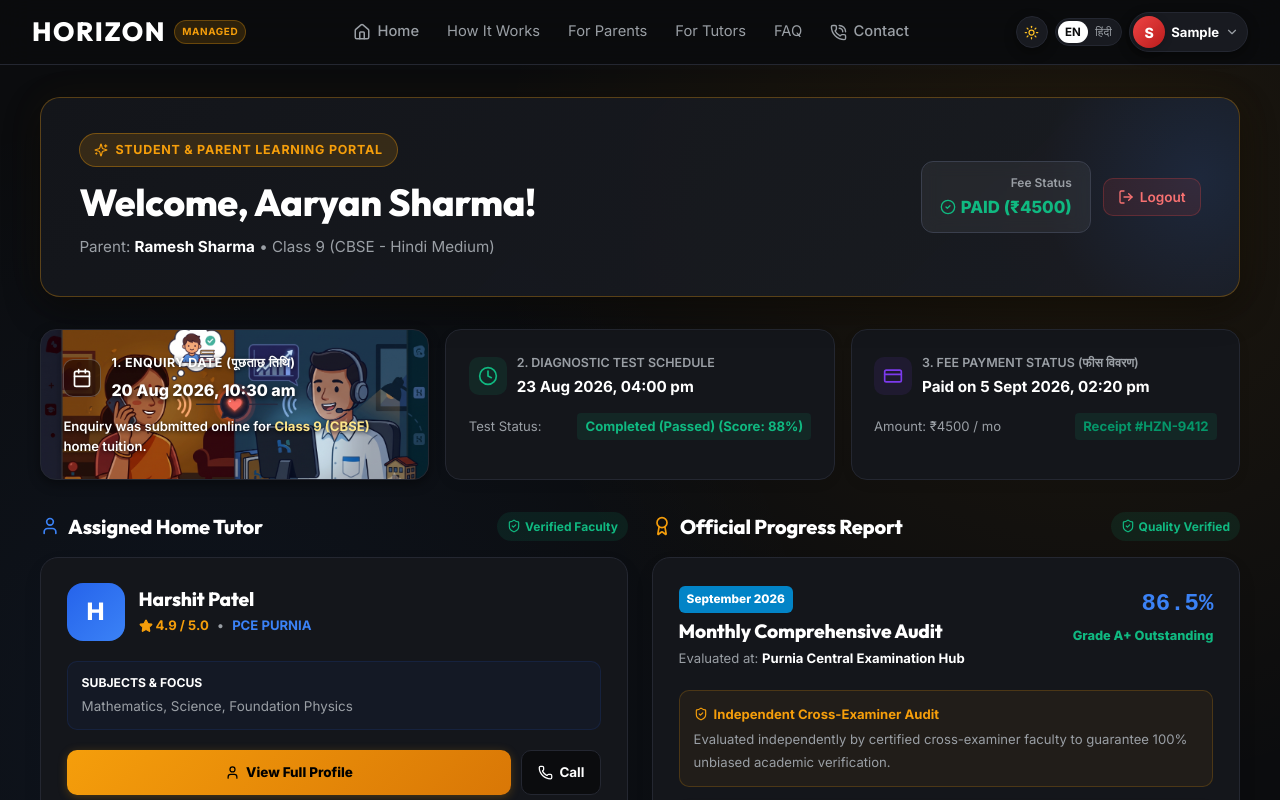
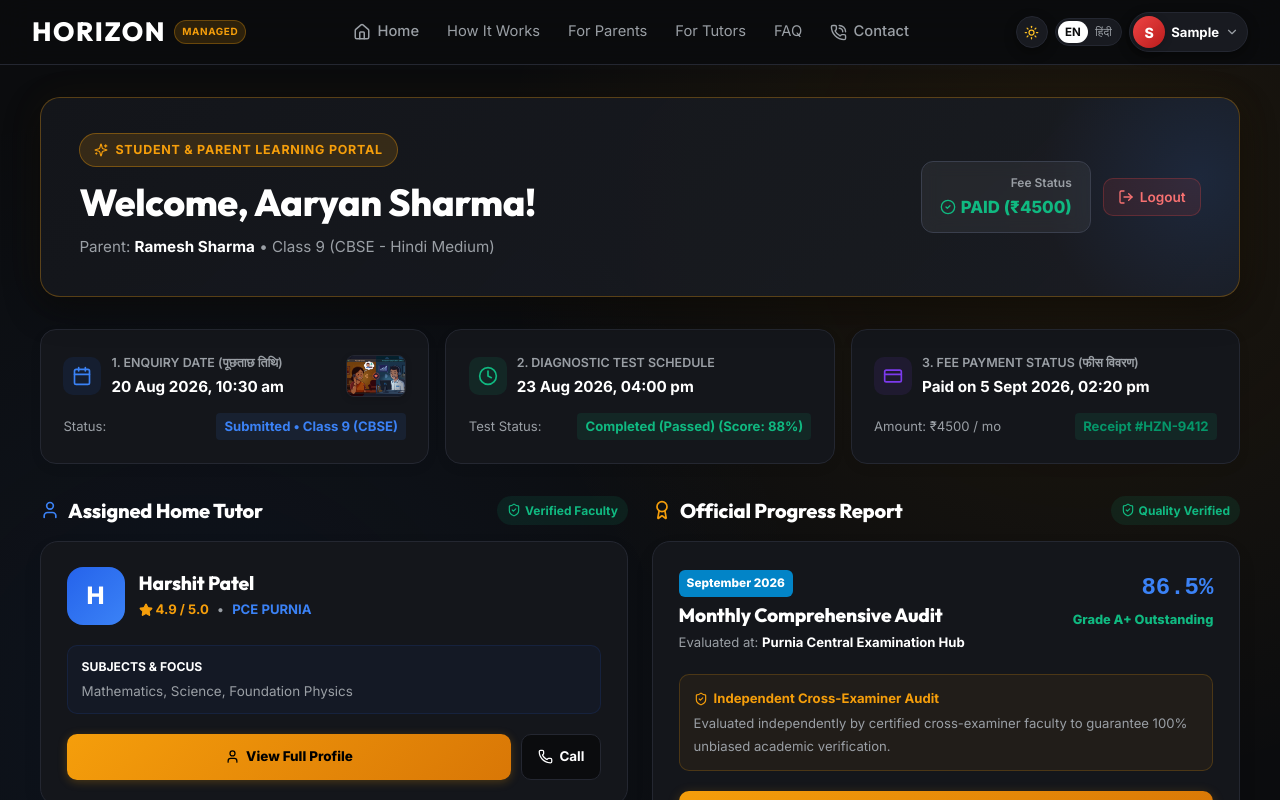
Before and after one commit to ctrlaltsolveorg-cloud/horizon-home-tuition, a Next.js app: page /student-dashboard in a window 1280 px wide. Shown: the top 800 px of the page. Built offline with nearby package versions, Linux system fonts and the light colour scheme; no server answers; the database is empty; sample sign-in values are in the browser's storage.

Commit message:
fix(ui): redesign enquiry card with clean thumbnail layout and sharp readable text

```diff
--- a/src/app/student-dashboard/page.tsx
+++ b/src/app/student-dashboard/page.tsx
@@ -329,27 +329,25 @@ export default function StudentDashboard() {
             gap: '1rem',
             marginBottom: '2rem'
           }}>
-            {/* Card 1: Kab Enquiry Ki Thi (With Clean enquiry_banner.png Background) */}
+            {/* Card 1: Kab Enquiry Ki Thi */}
             <div style={{
-              position: 'relative',
+              background: 'var(--card-bg)',
+              border: '1px solid var(--border-color)',
               borderRadius: '16px',
-              border: '1px solid var(--border-color)',
-              overflow: 'hidden',
-              boxShadow: 'var(--shadow-sm)',
-              backgroundImage: `url('/enquiry_banner.png')`,
-              backgroundSize: 'cover',
-              backgroundPosition: 'center',
-              padding: '1.4rem'
+              padding: '1.4rem',
+              boxShadow: '0 4px 16px rgba(0,0,0,0.03)',
+              display: 'flex',
+              flexDirection: 'column',
+              justifyContent: 'space-between'
             }}>
-              <div style={{ display: 'flex', alignItems: 'center', gap: '10px', marginBottom: '0.8rem', position: 'relative', zIndex: 2 }}>
+              <div style={{ display: 'flex', alignItems: 'center', justifyContent: 'space-between', gap: '10px', marginBottom: '0.8rem' }}>
+                <div style={{ display: 'flex', alignItems: 'center', gap: '10px', minWidth: 0 }}>
                   <div style={{
                     width: '38px',
                     height: '38px',
                     borderRadius: '10px',
-                  background: 'rgba(0, 0, 0, 0.45)',
-                  backdropFilter: 'blur(8px)',
-                  color: '#FFFFFF',
-                  border: '1px solid rgba(255, 255, 255, 0.25)',
+                    background: 'rgba(37, 99, 235, 0.1)',
+                    color: 'var(--primary)',
                     display: 'flex',
                     alignItems: 'center',
                     justifyContent: 'center',
@@ -357,18 +355,41 @@ export default function StudentDashboard() {
                   }}>
                     <Calendar size={20} />
                   </div>
-                <div>
-                  <div style={{ fontSize: '0.78rem', color: '#FFFFFF', fontWeight: 700, textTransform: 'uppercase', letterSpacing: '0.04em', textShadow: '0 1px 4px rgba(0,0,0,0.8)' }}>
+                  <div style={{ minWidth: 0 }}>
+                    <div style={{ fontSize: '0.78rem', color: 'var(--text-secondary)', fontWeight: 600, textTransform: 'uppercase', whiteSpace: 'nowrap', overflow: 'hidden', textOverflow: 'ellipsis' }}>
                       1. Enquiry Date (पूछताछ तिथि)
                     </div>
-                  <div style={{ fontSize: '1rem', fontWeight: 800, color: '#FFFFFF', marginTop: '2px', textShadow: '0 2px 5px rgba(0,0,0,0.9)' }}>
+                    <div style={{ fontSize: '0.95rem', fontWeight: 700, color: 'var(--text-primary)' }}>
                       {formatDate(enquiry?.enquiry_date)}
                     </div>
                   </div>
                 </div>
-              <p style={{ fontSize: '0.82rem', color: '#FFFFFF', margin: 0, position: 'relative', zIndex: 2, lineHeight: 1.5, fontWeight: 600, textShadow: '0 1px 4px rgba(0,0,0,0.9)' }}>
-                Enquiry was submitted online for <strong style={{ color: '#FDE68A', textShadow: '0 1px 4px rgba(0,0,0,0.9)' }}>{enquiry?.class_level} ({enquiry?.board})</strong> home tuition.
-              </p>
+
+                {/* Clean photo thumbnail preview */}
+                <div style={{
+                  width: '60px',
+                  height: '42px',
+                  borderRadius: '8px',
+                  overflow: 'hidden',
+                  border: '1px solid var(--border-color)',
+                  flexShrink: 0,
+                  boxShadow: '0 2px 6px rgba(0,0,0,0.15)',
+                  background: '#0d1520'
+                }}>
+                  {/* eslint-disable-next-line @next/next/no-img-element */}
+                  <img
+                    src="/enquiry_banner.png"
+                    alt="Enquiry Consultation"
+                    style={{ width: '100%', height: '100%', objectFit: 'cover' }}
+                  />
+                </div>
+              </div>
+              <div style={{ display: 'flex', alignItems: 'center', justifyContent: 'space-between', fontSize: '0.82rem' }}>
+                <span style={{ color: 'var(--text-secondary)' }}>Status:</span>
+                <span style={{ fontWeight: 700, color: '#3b82f6', background: 'rgba(59, 130, 246, 0.1)', padding: '2px 8px', borderRadius: '4px' }}>
+                  Submitted • {enquiry?.class_level || 'Class 9'} ({enquiry?.board || 'CBSE'})
+                </span>
+              </div>
             </div>
 
             {/* Card 2: Kab Test Schedule Kiya Gaya Tha */}
```
Lines whose indentation alone changed are shown as unchanged.
